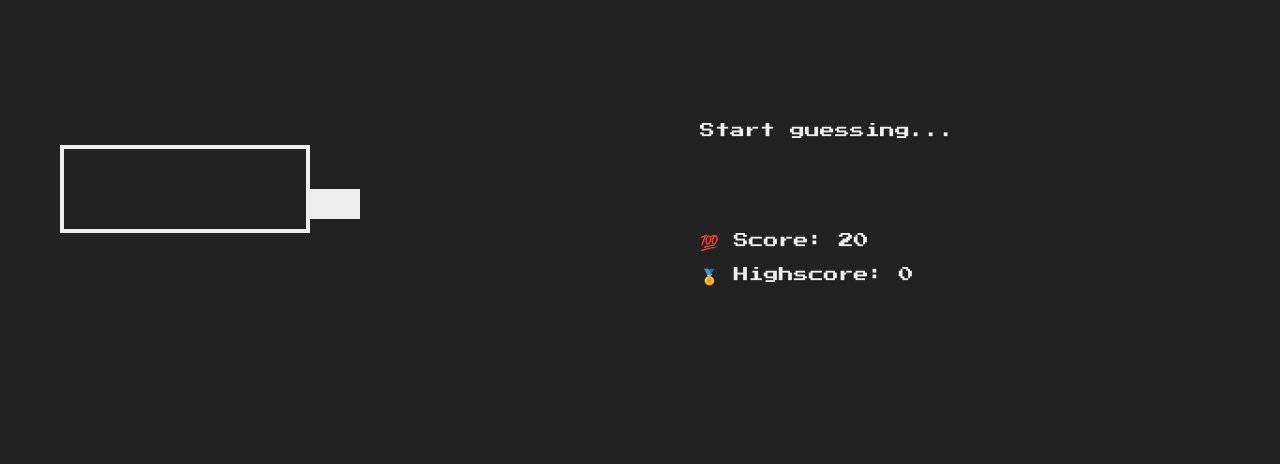
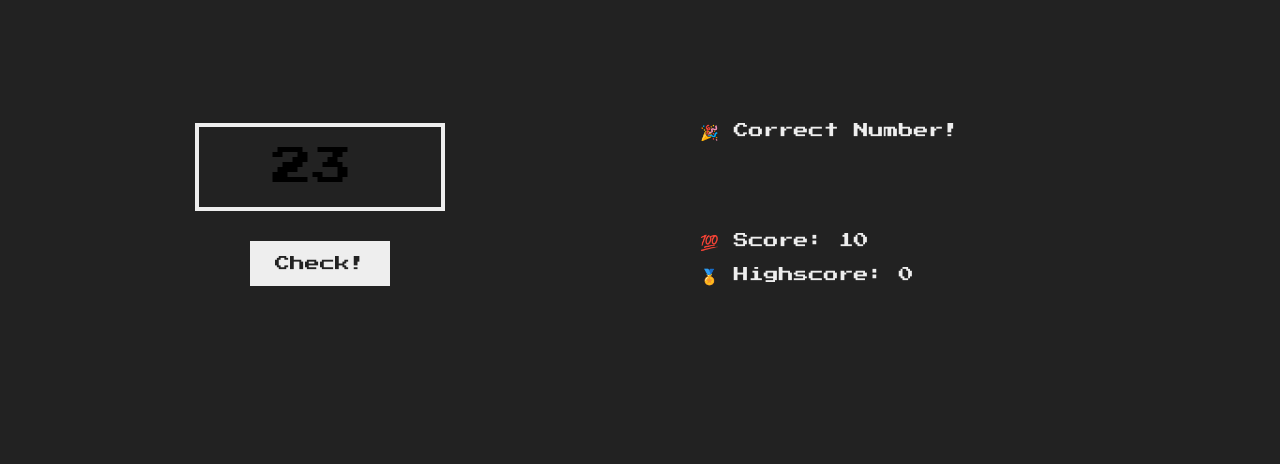
Before and after one commit to qeta422/3-js-basic-projects, a plain HTML site: page guess my number game/index.html in a window 1280 px wide. Shown: the part 336-800 px from the top of the page. Drawn offline with Linux system fonts and the light colour scheme.

Commit message:
selectors

```diff
--- a/guess my number game/index.html
+++ b/guess my number game/index.html
@@ -17,7 +17,7 @@
     <main>
       <section class="left">
         <input type="number" class="guess" />
-        <button class="btn check"></button>
+        <button class="btn check">Check!</button>
       </section>
       <section class="right">
         <p class="message">Start guessing...</p>
--- a/guess my number game/script.js
+++ b/guess my number game/script.js
@@ -0,0 +1,10 @@
+"use strict";
+
+console.log(document.querySelector(".message").textContent);
+document.querySelector(".message").textContent = "🎉 Correct Number!";
+
+document.querySelector(".number").textContent = 13;
+document.querySelector(".score").textContent = 10;
+
+console.log(document.querySelector(".guess").value);
+document.querySelector(".guess").value = 23;
--- a/guess my number game/style.css
+++ b/guess my number game/style.css
@@ -36,7 +36,7 @@ main {
 .left {
   width: 52rem;
   display: flex;
-  display: column;
+  flex-direction: column;
   align-items: center;
 }
 
```
